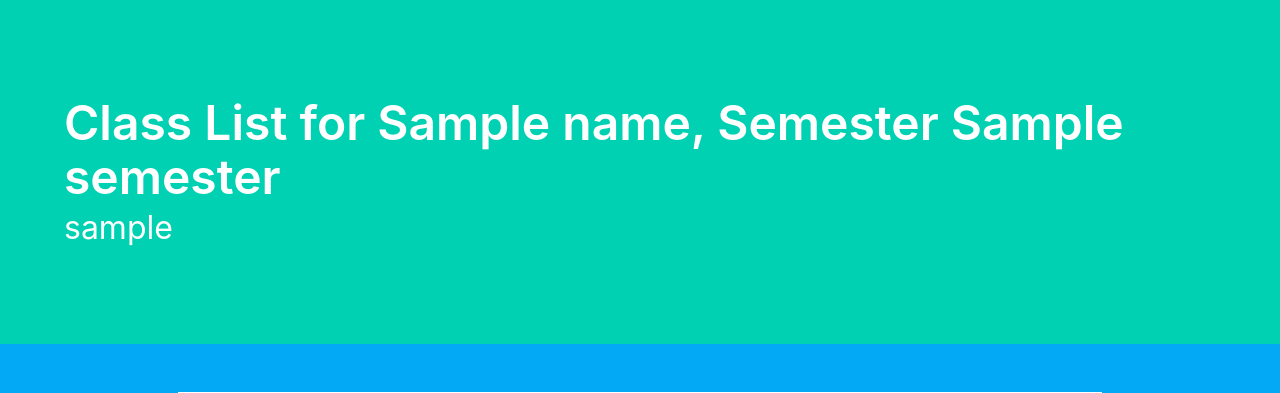
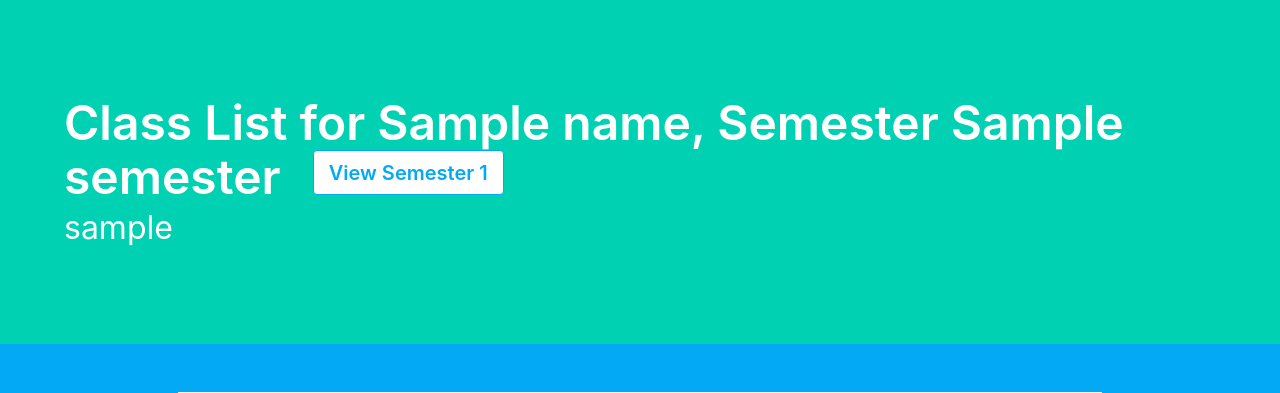
Before and after one commit to PreMatch/PreMatch, a Flask app: template templates/user.html in a window 1280 px wide. Shown: the part 156-549 px from the top of the page. Run offline with Flask 2, Linux system fonts and the light colour scheme; the template is opened without the code that fills it: most values are stand-ins (such as "Sample title", 1, 10 or a date in 2020); parts of the project's set-up code (start-up, migrations or seed data) failed here and were passed over; some libraries are stand-ins or nearby versions.

Commit message:
Front end semester link fixes

```diff
--- a/templates/dashboard.html
+++ b/templates/dashboard.html
@@ -17,7 +17,7 @@
             <h1 class="card-header-title is-size-5 card-header-subtitle">Block {{ period }}
                 | {{ sizes[period] - 1 }} other
                 student{{ 's' if sizes[period] > 2 }}</h1>
-            <a href="/roster/{{ period }}/{{ schedule[period]|safe }}" class="card-header-icon"
+            <a href="/roster/{{ semester }}/{{ period }}/{{ schedule[period]|safe }}" class="card-header-icon"
                aria-label="more options" style="display: block; position:absolute; top: 0.5rem; right: 0.5rem;"
                title="Visit {{ schedule[period] }}, Block {{ period }}'s roster page"><span
                     class="icon is-large-desktop is-medium-touch"><i class="fas fa-2x fa-list"
--- a/templates/user.html
+++ b/templates/user.html
@@ -11,7 +11,9 @@
     <div class="hero-body">
         <div class="container">
             <h1 class="title overridden-white is-1">
-                Class List for {{ name }}, Semester {{ semester }}
+                Class List for {{ name }}, Semester {{ semester }} <span style="margin-left: 20px"><a
+                    class="button is-medium is-primary is-outlined"
+                    href="/user/{{ handle }}/{{ 2 if semester == 1 else 1 }}">View Semester {{ 2 if semester == 1 else 1 }}</a></span>
             </h1>
             <h2 class="subtitle overridden-white is-3">
                 {{ handle }}
```
Lines whose indentation alone changed are shown as unchanged.
